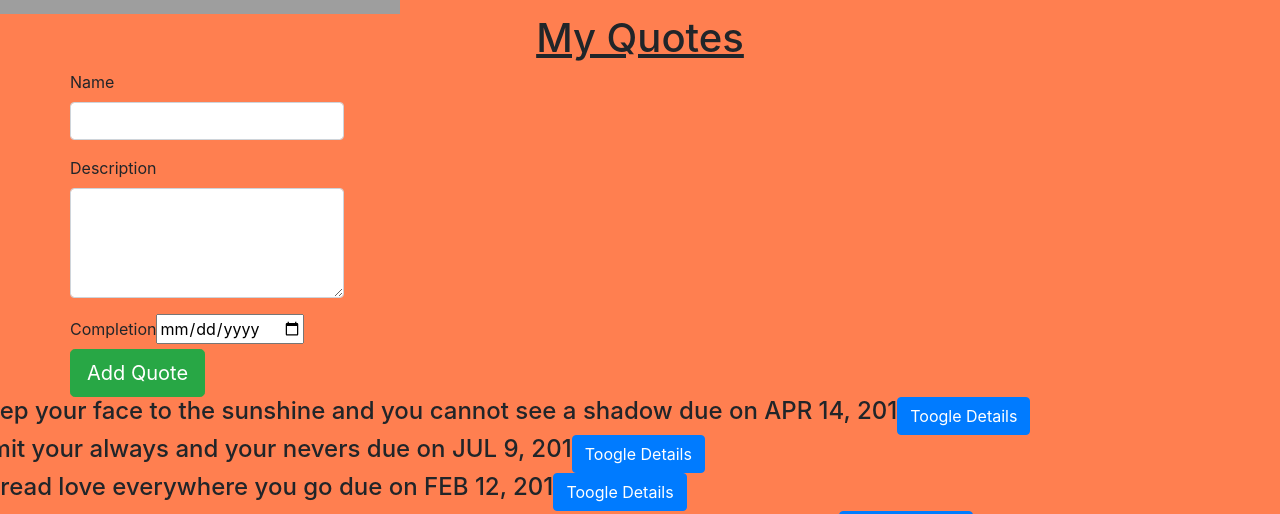
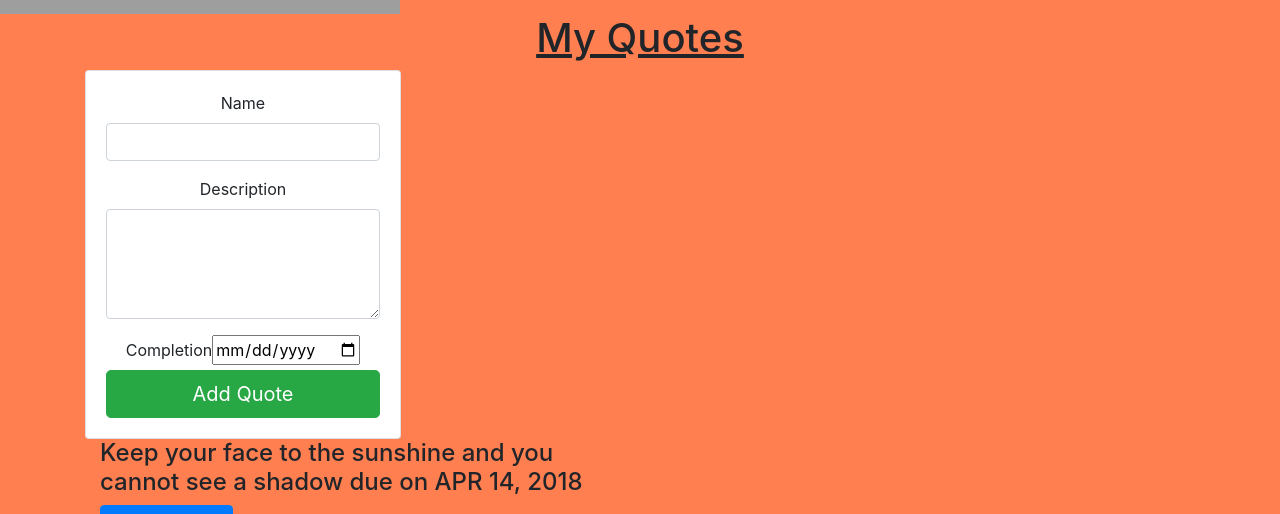
Before and after one commit to NatashaSenah/Quotes, an Angular app: page / in a window 1280 px wide. Shown: the part 286-800 px from the top of the page. Built offline with nearby package versions, Linux system fonts and the light colour scheme; grey boxes are pictures that could not be loaded.

Commit message:
add the created Quotes

```diff
--- a/src/app/quote-form/quote-form.component.html
+++ b/src/app/quote-form/quote-form.component.html
@@ -2,6 +2,7 @@
 <div class="container-fluid">
   <div class="row">
     <form (ngSubmit)='submitQuote()' #quoteForm='ngForm'>
+      <div class="card">
       <div class="form-group">
 
         <label for="name">Name</label>
@@ -26,7 +27,7 @@
 </div>
 </div>
 <button type="submit" class="btn btn-success btn-lg">Add Quote</button>
-
+</div>
     </form>
   </div>
 </div>
--- a/src/app/quote/quote.component.html
+++ b/src/app/quote/quote.component.html
@@ -1,18 +1,21 @@
 <h1>My Quotes</h1>
 <div class="container">
   <div class="row">
+    <div class="col-md-6">
       <app-quote-form (addQuote)="addNewQuote($event)"></app-quote-form>
     </div>
   </div>
-    <div class="row" *ngFor="let quote of quotes;let i ='index'">
-      <div class="row">
+    <div class= "col-md-6">
+      <div  *ngFor="let quote of quotes;let i ='index'">
           <h4 id="{{i}}" appStrikethrough>{{quote.name}} due on {{quote.completeDate|date|uppercase}}</h4>
-      </div>
+
         <div class="click">
           <button class="btn btn-primary" (click)='toogleDetails(i)'>Toogle Details</button>
         </div>
-      <div class="row" *ngIf ="quote.showDescription">
+        <div class="row" *ngIf="quote.showDescription">
           <app-quote-details [quote]='quote' (isComplete)='deleteQuote($event,i)'></app-quote-details>
         </div>
       </div>
+    </div>
+</div>
 <p *ngIf='quotes.length > 5'>My quotes for today</p>
--- a/src/styles.css
+++ b/src/styles.css
@@ -15,3 +15,7 @@
   text-align:center;
   border-radius:15px;
 }
+.card{
+  padding:20px;
+  text-align:center;
+}
```
Lines whose indentation alone changed are shown as unchanged.
